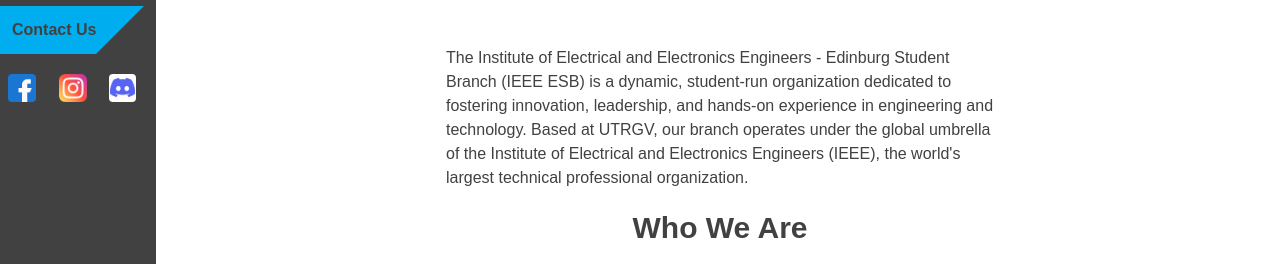
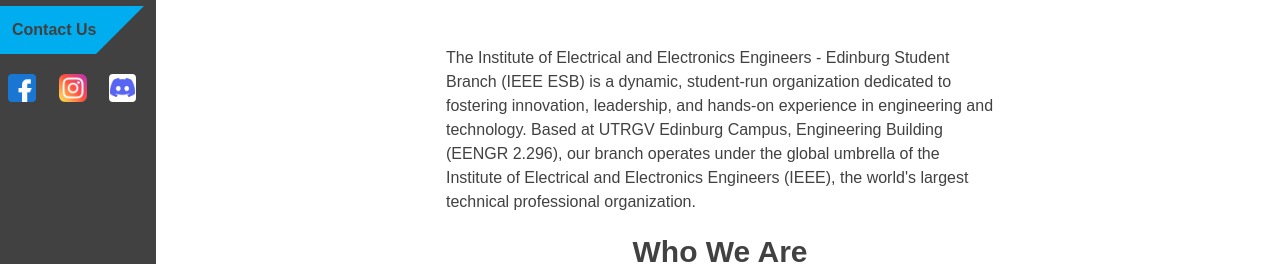
Before and after one commit to IEEE-ESB/website, a Next.js app: page / in a window 1280 px wide. Shown: the part 414-678 px from the top of the page. Built offline with nearby package versions, Linux system fonts and the light colour scheme.

Commit message:
About us, Contact us, Instagram link

```diff
--- a/package.json
+++ b/package.json
@@ -9,10 +9,10 @@
     "lint": "next lint"
   },
   "dependencies": {
-    "next": "^15.3.2",
+    "next": "^15.5.2",
     "pocketbase": "^0.26.0",
-    "react": "^19.0.0",
-    "react-dom": "^19.0.0"
+    "react": "^19.1.1",
+    "react-dom": "^19.1.1"
   },
   "devDependencies": {
     "@eslint/eslintrc": "^3",
--- a/src/app/contact/page.js
+++ b/src/app/contact/page.js
@@ -2,6 +2,13 @@
   return (
     <div className="flex flex-col items-center gap-10 text-xl">
       <p className="text-5xl font-bold">Contact Us</p>
+      <div className="flex gap-5">
+          <img src="location.jpg" width={25} height={25} />
+        <p>
+          UTRGV Edinburg Campus – Engineering Building (EENGR), Room [2.296]
+
+        </p>
+      </div>
       <div className="flex gap-5">
         <a href="https://www.facebook.com/ieeeedinburg" target="#">
           <img src="facebook.png" width={25} height={25} />
--- a/src/app/page.js
+++ b/src/app/page.js
@@ -10,13 +10,10 @@
       <p className="text-5xl font-bold text-black">About Us</p>
       <div className="flex flex-col gap-5 w-1/2 items-center">
         <p>
-          The Institute of Electrical and Electronics Engineers - Edinburg
+           The Institute of Electrical and Electronics Engineers - Edinburg
           Student Branch (IEEE ESB) is a dynamic, student-run organization
           dedicated to fostering innovation, leadership, and hands-on experience
-          in engineering and technology. Based at UTRGV, our branch operates
-          under the global umbrella of the Institute of Electrical and
-          Electronics Engineers (IEEE), the world's largest technical
-          professional organization.
+          in engineering and technology. Based at UTRGV Edinburg Campus, Engineering Building (EENGR 2.296), our branch operates under the global umbrella of the Institute of Electrical and Electronics Engineers (IEEE), the world's largest technical professional organization.
         </p>
         <h1 className="text-3xl font-bold">Who We Are</h1>
         <p>
--- a/src/components/NavBar.js
+++ b/src/components/NavBar.js
@@ -15,7 +15,7 @@
         <a href="https://www.facebook.com/ieeeedinburg" target="#">
           <img src="/facebook.png" width={28} height={28} />
         </a>
-        <a href="https://www.instagram.com/ieeeedinburg/" target="#">
+        <a href="https://www.instagram.com/ieee.edinburg?igsh=MXUydWdiNnVhNnQ0MQ==" target="#">
           <img src="/instagram.png" width={28} height={28} />
         </a>
         <a
```
Also changed, not shown: public/location.jpg (added), 1 other file (tests, documents, lock files or other folders).
